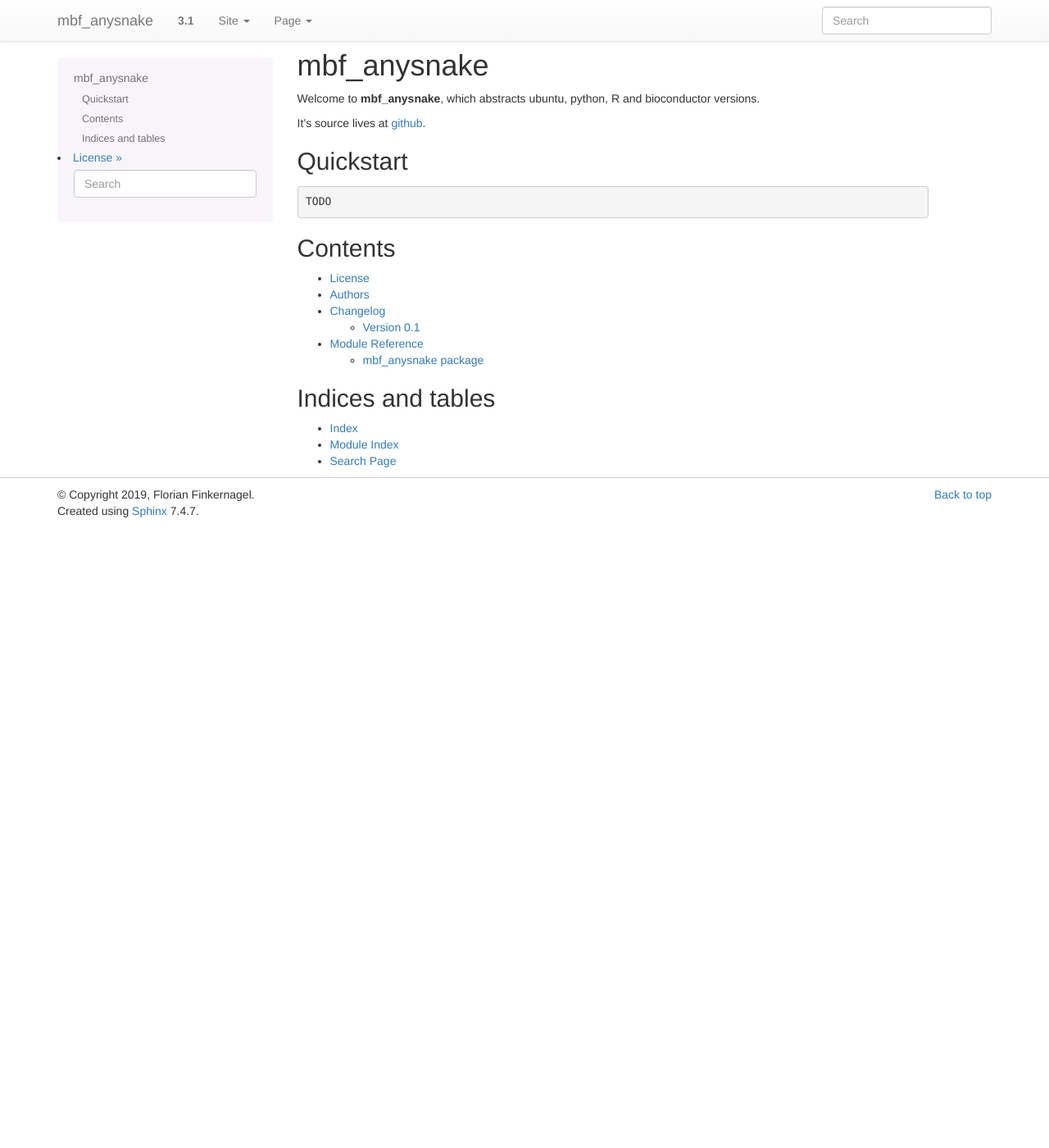
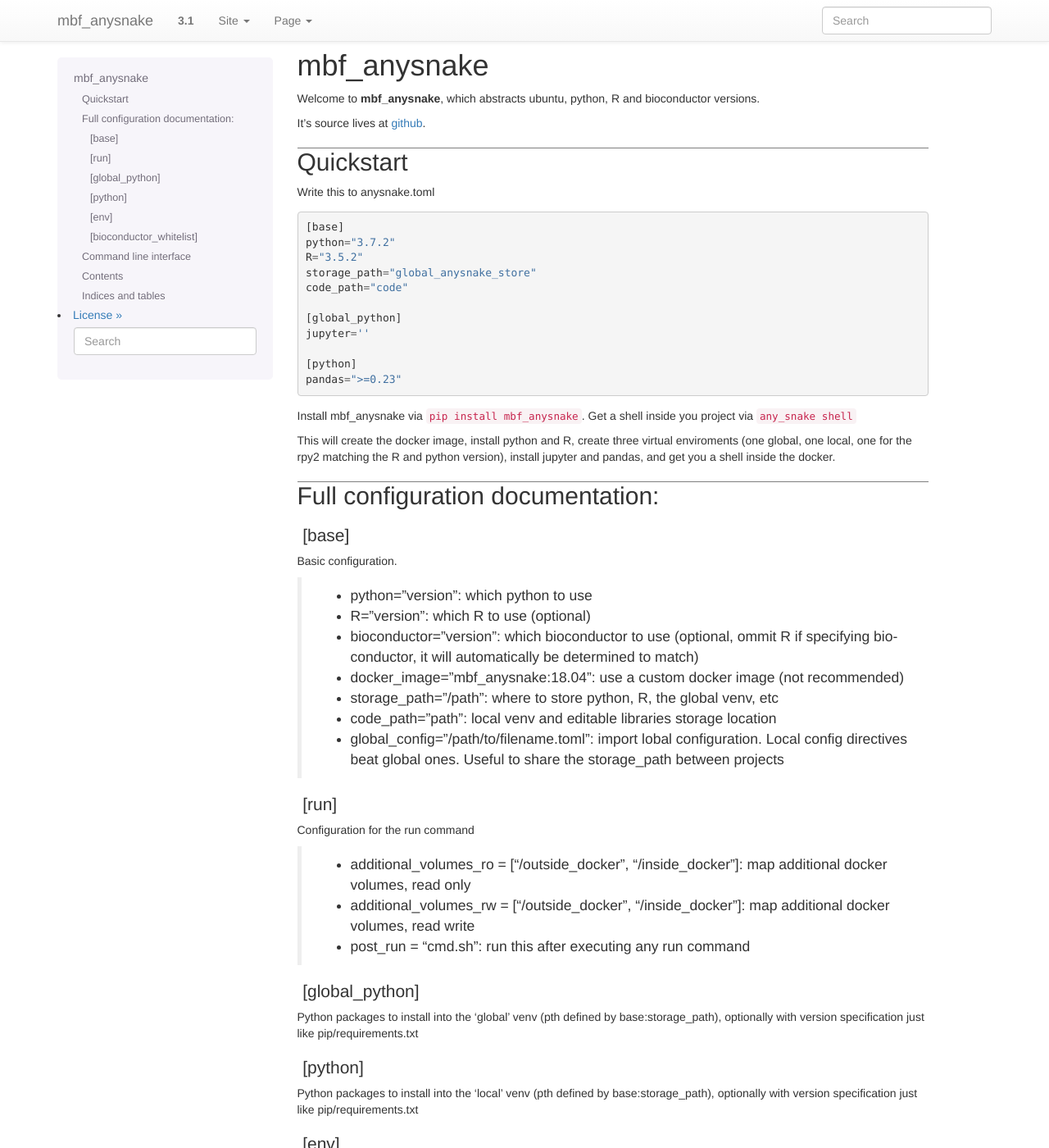
Before and after one commit to MarcoMernberger/msnake, a Sphinx documentation site: the page built from docs/index.rst, in a window 1280 px wide and 1400 px high. Shown: the whole window at 82% size. Built offline with Sphinx 7.4.7, drawn with Linux system fonts in a browser that asks for light colours; the version number is read from the project's files by our own code; some of the changed text lies outside the part shown.

Commit message:
basic documentation

```diff
--- a/docs/_static/my-styles.css
+++ b/docs/_static/my-styles.css
@@ -17,3 +17,11 @@
 .class dl:nth-child(odd) {
 	background-color:#DDDDDD;
 }
+h2 {
+	border-top: 1px solid #7f7f7f;
+}
+
+h3 {
+	padding-left:5pt;
+	font-size:1.5em;
+}
--- a/docs/conf.py
+++ b/docs/conf.py
@@ -12,6 +12,7 @@ import os
 import sys
 import inspect
 import shutil
+import future_fstrings
 
 __location__ = os.path.join(os.getcwd(), os.path.dirname(
     inspect.getfile(inspect.currentframe())))
@@ -52,7 +53,7 @@ try:
     if parse_version(sphinx.__version__) >= parse_version('1.7'):
         args = args[1:]
 
-    apidoc.main(args)
+    # apidoc.main(args)
 except Exception as e:
     print("Running `sphinx-apidoc` failed!\n{}".format(e))
 
--- a/docs/index.rst
+++ b/docs/index.rst
@@ -10,9 +10,100 @@
 Quickstart
 ==========
 
+Write this to anysnake.toml
+
 ::
 
-   TODO
+   [base]
+   python="3.7.2"
+   R="3.5.2"
+   storage_path="global_anysnake_store"
+   code_path="code"
+
+   [global_python]
+   jupyter=''
+
+   [python]
+   pandas=">=0.23"
+
+Install mbf_anysnake via ``pip install mbf_anysnake``.
+Get a shell inside you project via ``any_snake shell``
+
+This will create the docker image, install python and R, create three virtual enviroments
+(one global, one local, one for the rpy2 matching the R and python version),
+install jupyter and pandas, and get you a shell inside the docker.
+
+
+Full configuration documentation:
+==================================
+
+[base]
+------
+Basic configuration.
+
+ - python="version": which python to use
+ - R="version": which R to use (optional)
+ - bioconductor="version": which bioconductor to use (optional, ommit R if specifying
+   bioconductor, it will automatically be determined to match)
+ - docker_image="mbf_anysnake:18.04": use a custom docker image (not recommended)
+ - storage_path="/path": where to store python, R, the global venv, etc
+ - code_path="path": local venv and editable libraries storage location
+ - global_config="/path/to/filename.toml": import lobal configuration. Local config
+   directives beat global ones. Useful to share the storage_path between projects
+
+[run]
+------
+Configuration for the run command
+
+ - additional_volumes_ro = ["/outside_docker", "/inside_docker"]: map additional docker
+   volumes, read only
+ - additional_volumes_rw = ["/outside_docker", "/inside_docker"]: map additional docker
+   volumes, read write
+ - post_run = "cmd.sh": run this after executing any run command
+
+[global_python]
+---------------
+Python packages to install into the 'global' venv (pth defined by base:storage_path),
+optionally with version specification just like pip/requirements.txt
+
+[python]
+--------
+Python packages to install into the 'local' venv (pth defined by base:storage_path),
+optionally with version specification just like pip/requirements.txt
+
+[env]
+------
+Additional environmental variables set inside the docker.
+
+[bioconductor_whitelist]
+------------------------
+By default, bioconductor packages that need 'experimental data' or annotation packages
+are not included in the install. List them in whitelist like ``chimera=""``.
+Note that you will likely get more than just that package, since including it
+will remove the installation block on it's prerequisites, which will in turn
+possibly allow the installation of other packages that dependend on those.
+
+
+
+
+
+Command line interface
+======================
+any_snake understands the following commands:
+
+ - --help - list commands
+ - shell - get a shell inside the docker
+ - jupyter - run a jupyter server inside the docker (must have jupyter in either venv)
+ - run whatever - run an arbitrary command inside the docker
+ - rebuild - rebuild one or all all editable python packages
+ - show-config - show the config as actually parsed (including global_config)
+
+
+
+
+
+
+
 
 
 
@@ -28,14 +119,12 @@
    License <license>
    Authors <authors>
    Changelog <changelog>
-   Module Reference <api/modules>
 
 
 Indices and tables
 ==================
 
 * :ref:`genindex`
-* :ref:`modindex`
 * :ref:`search`
 
 .. _toctree: http://www.sphinx-doc.org/en/master/usage/restructuredtext/directives.html
--- a/docs/requirements.txt
+++ b/docs/requirements.txt
@@ -1,2 +1,3 @@
 sphinx-bootstrap-theme
+future_fstrings
 recommonmark
```
